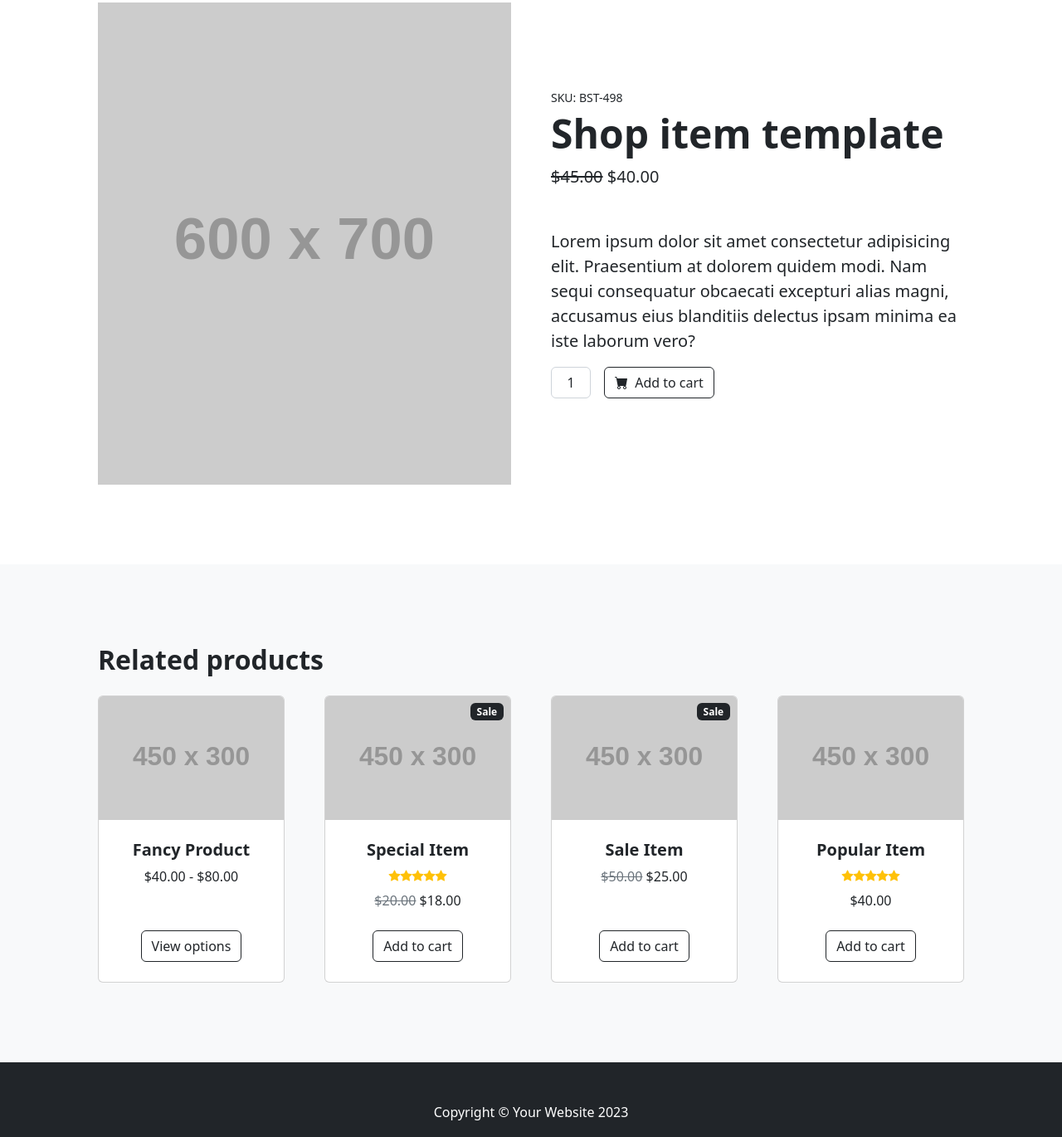
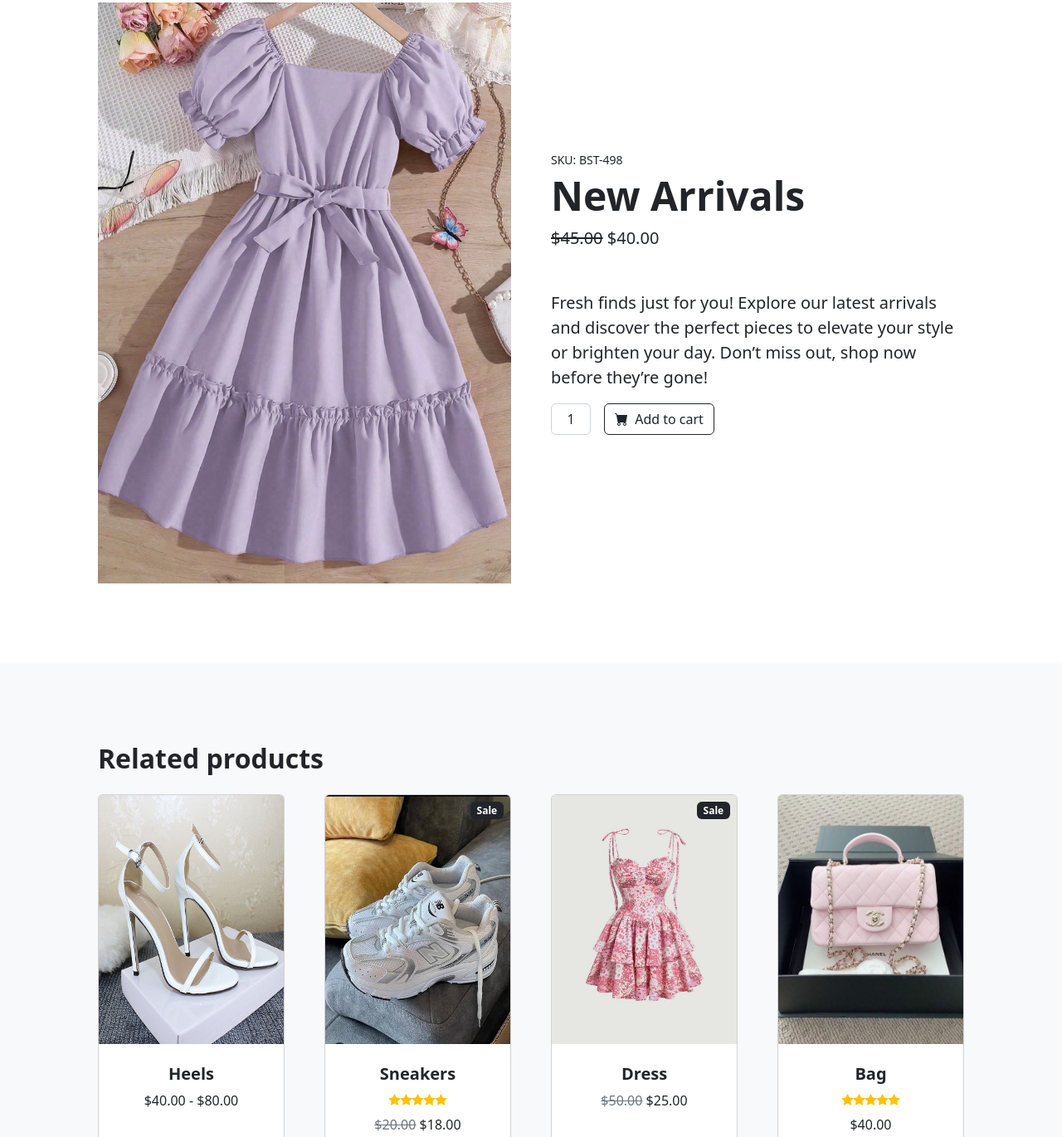
Before and after one commit to Jannattttt/eccomerce-business, a plain HTML site: page index.html in a window 1280 px wide. Shown: the part 149-1519 px from the top of the page at 83% size. Drawn offline with nearby package versions, Linux system fonts and the light colour scheme; placeholder pictures from the web are drawn by us.

Commit message:
Commit 2

```diff
--- a/index.html
+++ b/index.html
@@ -5,7 +5,7 @@
         <meta name="viewport" content="width=device-width, initial-scale=1, shrink-to-fit=no" />
         <meta name="description" content="" />
         <meta name="author" content="" />
-        <title>Shop Item - Start Bootstrap Template</title>
+        <title>Hey Shopper</title>
         <!-- Favicon-->
         <link rel="icon" type="image/x-icon" href="assets/favicon.ico" />
         <!-- Bootstrap icons-->
@@ -17,7 +17,7 @@
         <!-- Navigation-->
         <nav class="navbar navbar-expand-lg navbar-light bg-light">
             <div class="container px-4 px-lg-5">
-                <a class="navbar-brand" href="#!">Start Bootstrap</a>
+                <a class="navbar-brand" href="#!">Hey Shopper</a>
                 <button class="navbar-toggler" type="button" data-bs-toggle="collapse" data-bs-target="#navbarSupportedContent" aria-controls="navbarSupportedContent" aria-expanded="false" aria-label="Toggle navigation"><span class="navbar-toggler-icon"></span></button>
                 <div class="collapse navbar-collapse" id="navbarSupportedContent">
                     <ul class="navbar-nav me-auto mb-2 mb-lg-0 ms-lg-4">
@@ -47,15 +47,15 @@
         <section class="py-5">
             <div class="container px-4 px-lg-5 my-5">
                 <div class="row gx-4 gx-lg-5 align-items-center">
-                    <div class="col-md-6"><img class="card-img-top mb-5 mb-md-0" src="https://dummyimage.com/600x700/dee2e6/6c757d.jpg" alt="..." /></div>
+                    <div class="col-md-6"><img class="card-img-top mb-5 mb-md-0" src="assets/download (1).jpg" alt="..." width="600" height="700"/></div>
                     <div class="col-md-6">
                         <div class="small mb-1">SKU: BST-498</div>
-                        <h1 class="display-5 fw-bolder">Shop item template</h1>
+                        <h1 class="display-5 fw-bolder">New Arrivals</h1>
                         <div class="fs-5 mb-5">
                             <span class="text-decoration-line-through">$45.00</span>
                             <span>$40.00</span>
                         </div>
-                        <p class="lead">Lorem ipsum dolor sit amet consectetur adipisicing elit. Praesentium at dolorem quidem modi. Nam sequi consequatur obcaecati excepturi alias magni, accusamus eius blanditiis delectus ipsam minima ea iste laborum vero?</p>
+                        <p class="lead">Fresh finds just for you! Explore our latest arrivals and discover the perfect pieces to elevate your style or brighten your day. Don’t miss out, shop now before they’re gone!</p>
                         <div class="d-flex">
                             <input class="form-control text-center me-3" id="inputQuantity" type="num" value="1" style="max-width: 3rem" />
                             <button class="btn btn-outline-dark flex-shrink-0" type="button">
@@ -75,12 +75,12 @@
                     <div class="col mb-5">
                         <div class="card h-100">
                             <!-- Product image-->
-                            <img class="card-img-top" src="https://dummyimage.com/450x300/dee2e6/6c757d.jpg" alt="..." />
+                            <img class="card-img-top" src="assets/heels.jpg" alt="..." width="450" height="300"/>
                             <!-- Product details-->
                             <div class="card-body p-4">
                                 <div class="text-center">
                                     <!-- Product name-->
-                                    <h5 class="fw-bolder">Fancy Product</h5>
+                                    <h5 class="fw-bolder">Heels</h5>
                                     <!-- Product price-->
                                     $40.00 - $80.00
                                 </div>
@@ -96,12 +96,12 @@
                             <!-- Sale badge-->
                             <div class="badge bg-dark text-white position-absolute" style="top: 0.5rem; right: 0.5rem">Sale</div>
                             <!-- Product image-->
-                            <img class="card-img-top" src="https://dummyimage.com/450x300/dee2e6/6c757d.jpg" alt="..." />
+                            <img class="card-img-top" src="assets/sneakers.jpg" alt="..." width="450" height="300" />
                             <!-- Product details-->
                             <div class="card-body p-4">
                                 <div class="text-center">
                                     <!-- Product name-->
-                                    <h5 class="fw-bolder">Special Item</h5>
+                                    <h5 class="fw-bolder">Sneakers</h5>
                                     <!-- Product reviews-->
                                     <div class="d-flex justify-content-center small text-warning mb-2">
                                         <div class="bi-star-fill"></div>
@@ -126,12 +126,12 @@
                             <!-- Sale badge-->
                             <div class="badge bg-dark text-white position-absolute" style="top: 0.5rem; right: 0.5rem">Sale</div>
                             <!-- Product image-->
-                            <img class="card-img-top" src="https://dummyimage.com/450x300/dee2e6/6c757d.jpg" alt="..." />
+                            <img class="card-img-top" src="assets/dress.jpg" alt="..." width="450" height="300" />
                             <!-- Product details-->
                             <div class="card-body p-4">
                                 <div class="text-center">
                                     <!-- Product name-->
-                                    <h5 class="fw-bolder">Sale Item</h5>
+                                    <h5 class="fw-bolder">Dress</h5>
                                     <!-- Product price-->
                                     <span class="text-muted text-decoration-line-through">$50.00</span>
                                     $25.00
@@ -146,12 +146,12 @@
                     <div class="col mb-5">
                         <div class="card h-100">
                             <!-- Product image-->
-                            <img class="card-img-top" src="https://dummyimage.com/450x300/dee2e6/6c757d.jpg" alt="..." />
+                            <img class="card-img-top" src="assets/bag.jpg" alt="..." width="450" height="300" />
                             <!-- Product details-->
                             <div class="card-body p-4">
                                 <div class="text-center">
                                     <!-- Product name-->
-                                    <h5 class="fw-bolder">Popular Item</h5>
+                                    <h5 class="fw-bolder">Bag</h5>
                                     <!-- Product reviews-->
                                     <div class="d-flex justify-content-center small text-warning mb-2">
                                         <div class="bi-star-fill"></div>
@@ -175,7 +175,7 @@
         </section>
         <!-- Footer-->
         <footer class="py-5 bg-dark">
-            <div class="container"><p class="m-0 text-center text-white">Copyright &copy; Your Website 2023</p></div>
+            <div class="container"><p class="m-0 text-center text-white">Copyright &copy; Firdaus Zakari 2024</p></div>
         </footer>
         <!-- Bootstrap core JS-->
         <script src="https://cdn.jsdelivr.net/npm/bootstrap@5.2.3/dist/js/bootstrap.bundle.min.js"></script>
```
Also changed, not shown: assets/bag.jpg (added), assets/download (1).jpg (added), assets/dress.jpg (added), assets/heels.jpg (added), assets/sneakers.jpg (added).
